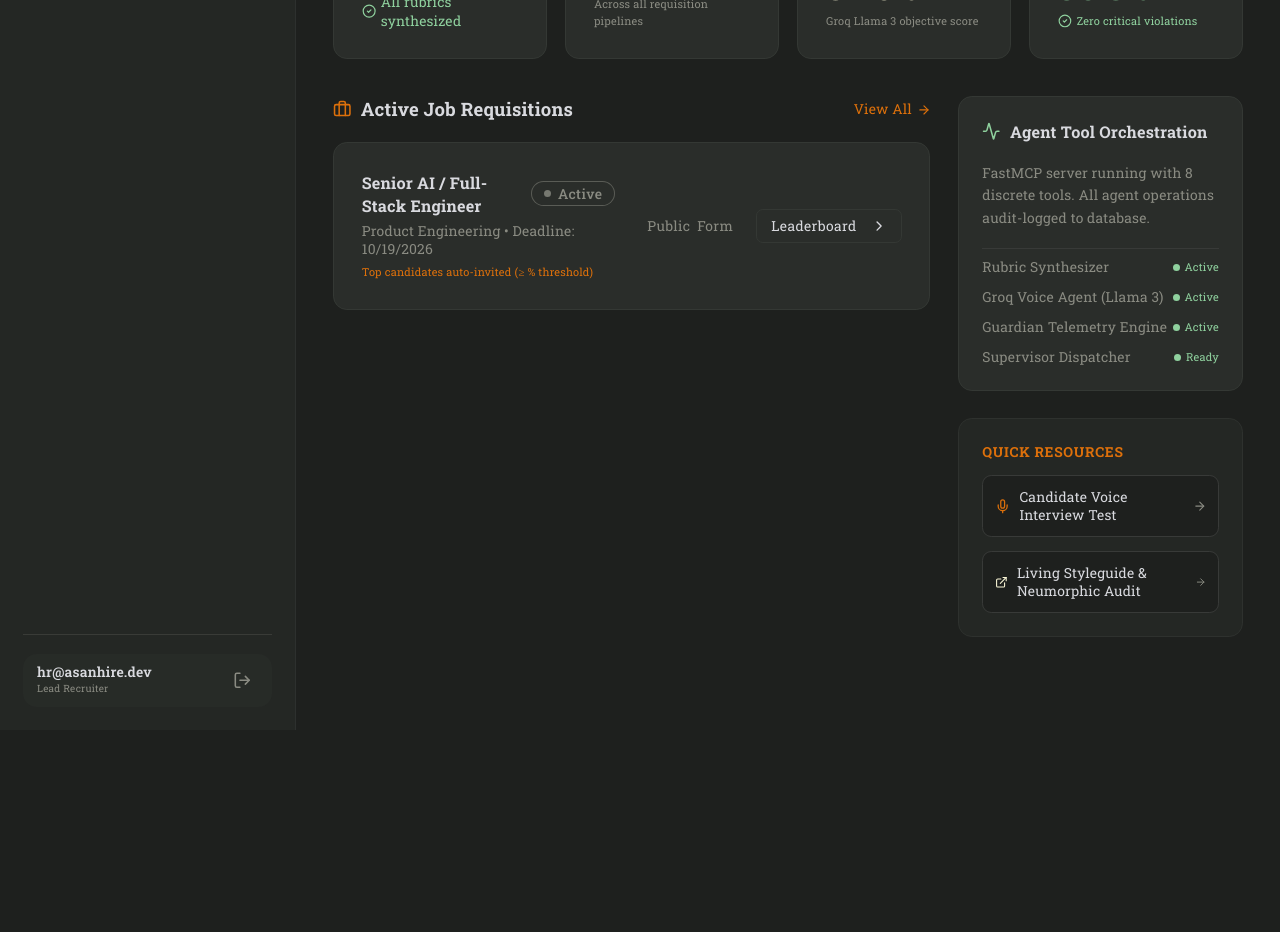
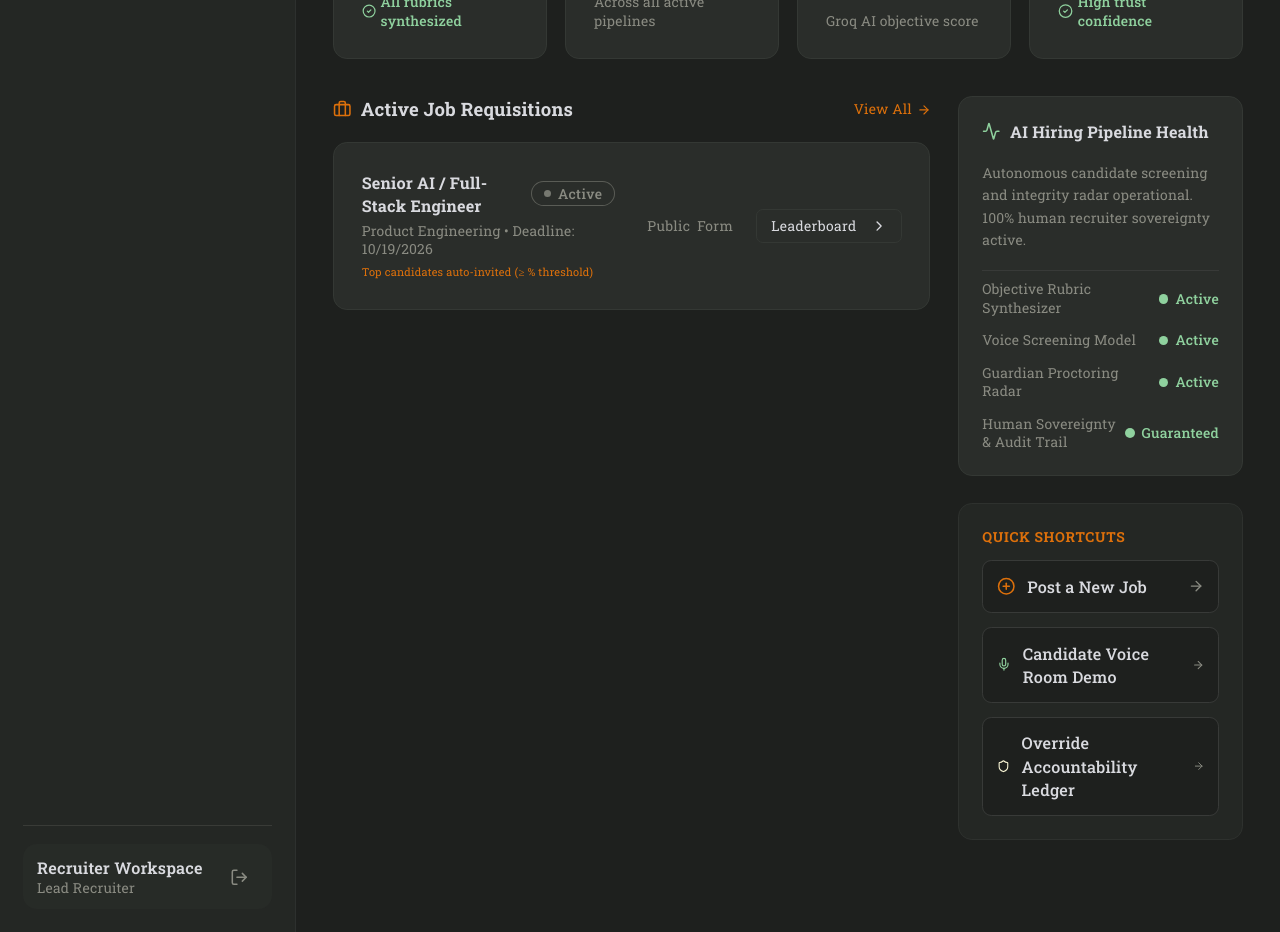
Before and after one commit to yjaveria3-netizen/asanHire, a Next.js app in the folder frontend/: page /hr in a window 1280 px wide. Shown: the part 360-1292 px from the top of the page. Before the commit the page ends 1090 px from the top, so only its background shows below. Built offline with nearby package versions, Linux system fonts and the light colour scheme; no server answers.

Commit message:
feat: overhaul frontend user-friendliness, zero-training navigation, and readable typography

```diff
--- a/frontend/src/app/hr/candidates/[id]/page.tsx
+++ b/frontend/src/app/hr/candidates/[id]/page.tsx
@@ -164,22 +164,22 @@
       {/* Header Bar */}
       <div className="flex flex-col gap-3">
         <div className="flex flex-wrap items-center justify-between gap-4">
-          <div className="flex items-center gap-3">
+          <div className="flex items-center gap-3.5">
             <Link href={`/hr/jobs/${candidate.job_id}`}>
               <NeuButton size="sm" variant="secondary">
-                <ArrowLeft className="w-4 h-4 mr-1" /> Back to Job
+                <ArrowLeft className="w-4 h-4 mr-1.5" /> Back to Job
               </NeuButton>
             </Link>
             <div>
-              <div className="flex items-center gap-2.5">
-                <h1 className="text-2xl font-bold text-[#D9DADF]">
+              <div className="flex items-center gap-2.5 flex-wrap">
+                <h1 className="text-2xl sm:text-3xl font-bold text-[#D9DADF]">
                   {candidate.full_name || candidate.name || "Candidate Dossier"}
                 </h1>
                 <NeuBadge status={candidate.status} />
               </div>
-              <p className="text-xs text-[#8A8B82] mt-0.5">
+              <p className="text-sm text-[#8A8B82] mt-1">
                 Applied: {new Date(candidate.created_at || Date.now()).toLocaleDateString()} &bull; Candidate ID:{" "}
-                <span className="font-mono text-[11px] text-[#8A8B82]">{candidate.id.slice(0, 8)}...</span>
+                <span className="font-mono text-xs text-[#8A8B82]">{candidate.id.slice(0, 8)}...</span>
               </p>
             </div>
           </div>
--- a/frontend/src/app/hr/jobs/[id]/page.tsx
+++ b/frontend/src/app/hr/jobs/[id]/page.tsx
@@ -157,31 +157,35 @@
 
   return (
     <div className="flex flex-col gap-6">
+      {/* Back to Jobs Navigation */}
+      <div>
+        <Link
+          href="/hr/jobs"
+          className="inline-flex items-center gap-2 text-sm text-[#8A8B82] hover:text-[#DD700B] transition-colors py-1 px-2 -ml-2 rounded-lg hover:bg-[#242724]"
+        >
+          <ArrowLeft className="w-4 h-4 text-[#DD700B]" />
+          <span>Back to Jobs</span>
+        </Link>
+      </div>
+
       {/* 1. Header & Actions Bar */}
       <div className="flex flex-wrap items-center justify-between gap-4">
-        <div className="flex items-center gap-3">
-          <Link href="/hr/jobs">
-            <NeuButton size="sm" variant="secondary">
-              <ArrowLeft className="w-4 h-4 mr-1" /> Back to Jobs
-            </NeuButton>
-          </Link>
-          <div className="flex items-center gap-3">
-            <Logo variant="mark" size="md" href={null} />
-            <div>
-              <div className="flex items-center gap-2">
-                <h1 className="text-2xl font-bold text-[#D9DADF]">{job.title}</h1>
-                <NeuBadge status="applied" label={job.status} />
-              </div>
-              <p className="text-xs text-[#8A8B82] mt-0.5">
-                {job.department || "Engineering"} &bull; ID: {job.id.substring(0, 8)}...
-              </p>
+        <div className="flex items-center gap-3.5">
+          <Logo variant="mark" size="md" href={null} />
+          <div>
+            <div className="flex items-center gap-2.5 flex-wrap">
+              <h1 className="text-2xl sm:text-3xl font-bold text-[#D9DADF]">{job.title}</h1>
+              <NeuBadge status="applied" label={job.status} />
             </div>
+            <p className="text-sm text-[#8A8B82] mt-1">
+              {job.department || "General"} &bull; ID: <span className="font-mono text-xs">{job.id.substring(0, 8)}...</span>
+            </p>
           </div>
         </div>
 
         <div className="flex items-center gap-2">
           <Link href={`/jobs/${job.id}`} target="_blank">
-            <NeuButton size="sm" variant="secondary">
+            <NeuButton size="sm" variant="secondary" className="text-xs font-semibold">
               Public Application Page <ExternalLink className="w-3.5 h-3.5 ml-1" />
             </NeuButton>
           </Link>
--- a/frontend/src/app/hr/jobs/new/page.tsx
+++ b/frontend/src/app/hr/jobs/new/page.tsx
@@ -77,20 +77,23 @@
 
   return (
     <div className="max-w-3xl mx-auto flex flex-col gap-6">
-      <div className="flex items-center gap-3">
-        <Link href="/hr/jobs">
-          <NeuButton size="sm" variant="secondary">
-            <ArrowLeft className="w-4 h-4 mr-1" /> Back to Jobs
-          </NeuButton>
+      <div>
+        <Link
+          href="/hr/jobs"
+          className="inline-flex items-center gap-2 text-sm text-[#8A8B82] hover:text-[#DD700B] transition-colors py-1 px-2 -ml-2 rounded-lg hover:bg-[#242724]"
+        >
+          <ArrowLeft className="w-4 h-4 text-[#DD700B]" />
+          <span>Back to Jobs</span>
         </Link>
-        <div className="flex items-center gap-3">
-          <Logo variant="mark" size="md" href={null} />
-          <div>
-            <h1 className="text-2xl font-bold text-[#D9DADF]">Post New Requisition</h1>
-            <p className="text-xs text-[#8A8B82] mt-0.5">
-              Define requirements. The Rubric Agent will automatically synthesize objective evaluation criteria.
-            </p>
-          </div>
+      </div>
+
+      <div className="flex items-center gap-3.5">
+        <Logo variant="mark" size="md" href={null} />
+        <div>
+          <h1 className="text-2xl sm:text-3xl font-bold text-[#D9DADF]">Post New Requisition</h1>
+          <p className="text-sm text-[#8A8B82] mt-1 leading-relaxed">
+            Define role requirements. The AI Rubric Agent will automatically synthesize objective, fair evaluation criteria.
+          </p>
         </div>
       </div>
 
--- a/frontend/src/app/hr/page.tsx
+++ b/frontend/src/app/hr/page.tsx
@@ -123,7 +123,7 @@
 
       {/* KPI Metric Cards */}
       <div className="grid grid-cols-1 sm:grid-cols-2 lg:grid-cols-4 gap-4">
-        <NeuCard variant="raised" className="p-5 flex flex-col justify-between hover:border-[#DD700B]/40 transition-all">
+        <NeuCard variant="raised" className="p-5 flex flex-col justify-between hover:border-[#DD700B]/40 hover:-translate-y-0.5 hover:shadow-lg transition-all">
           <div className="flex items-center justify-between">
             <span className="text-sm font-medium text-[#8A8B82]">Active Positions</span>
             <div className="w-8 h-8 rounded-lg bg-[#DD700B]/10 border border-[#DD700B]/20 flex items-center justify-center text-[#DD700B]">
@@ -132,55 +132,55 @@
           </div>
           <div className="mt-4">
             <div className="text-3xl font-bold text-[#D9DADF]">
-              {loading ? "..." : jobs.length || 3}
+              {loading ? "..." : jobs.length}
             </div>
-            <div className="text-xs text-[#8FD19E] mt-1 flex items-center gap-1">
+            <div className="text-xs text-[#8FD19E] mt-1 flex items-center gap-1 font-medium">
               <CheckCircle2 className="w-3.5 h-3.5" /> All rubrics synthesized
             </div>
           </div>
         </NeuCard>
 
-        <NeuCard variant="raised" className="p-5 flex flex-col justify-between">
+        <NeuCard variant="raised" className="p-5 flex flex-col justify-between hover:border-[#8FD19E]/40 hover:-translate-y-0.5 hover:shadow-lg transition-all">
           <div className="flex items-center justify-between">
-            <span className="text-xs font-medium text-[#8A8B82]">Total Screened</span>
+            <span className="text-sm font-medium text-[#8A8B82]">Total Screened</span>
             <div className="w-8 h-8 rounded-lg bg-[#8FD19E]/10 border border-[#8FD19E]/20 flex items-center justify-center text-[#8FD19E]">
               <Users className="w-4 h-4" />
             </div>
           </div>
           <div className="mt-4">
             <div className="text-3xl font-bold text-[#D9DADF]">42</div>
-            <div className="text-[11px] text-[#8A8B82] mt-1">
-              Across all requisition pipelines
+            <div className="text-xs text-[#8A8B82] mt-1">
+              Across all active pipelines
             </div>
           </div>
         </NeuCard>
 
-        <NeuCard variant="raised" className="p-5 flex flex-col justify-between">
+        <NeuCard variant="raised" className="p-5 flex flex-col justify-between hover:border-[#FCF8D8]/40 hover:-translate-y-0.5 hover:shadow-lg transition-all">
           <div className="flex items-center justify-between">
-            <span className="text-xs font-medium text-[#8A8B82]">Voice Screening Avg</span>
+            <span className="text-sm font-medium text-[#8A8B82]">Voice Screening Avg</span>
             <div className="w-8 h-8 rounded-lg bg-[#FCF8D8]/10 border border-[#FCF8D8]/20 flex items-center justify-center text-[#FCF8D8]">
               <Mic className="w-4 h-4" />
             </div>
           </div>
           <div className="mt-4">
             <div className="text-3xl font-bold text-[#FCF8D8]">84.6%</div>
-            <div className="text-[11px] text-[#8A8B82] mt-1">
-              Groq Llama 3 objective score
+            <div className="text-xs text-[#8A8B82] mt-1">
+              Groq AI objective score
             </div>
           </div>
         </NeuCard>
 
-        <NeuCard variant="raised" className="p-5 flex flex-col justify-between">
+        <NeuCard variant="raised" className="p-5 flex flex-col justify-between hover:border-[#8FD19E]/40 hover:-translate-y-0.5 hover:shadow-lg transition-all">
           <div className="flex items-center justify-between">
-            <span className="text-xs font-medium text-[#8A8B82]">Guardian Integrity Avg</span>
+            <span className="text-sm font-medium text-[#8A8B82]">Guardian Integrity Avg</span>
             <div className="w-8 h-8 rounded-lg bg-[#8FD19E]/10 border border-[#8FD19E]/20 flex items-center justify-center text-[#8FD19E]">
               <Shield className="w-4 h-4" />
             </div>
           </div>
           <div className="mt-4">
             <div className="text-3xl font-bold text-[#8FD19E]">96.8%</div>
-            <div className="text-[11px] text-[#8FD19E] mt-1 flex items-center gap-1">
-              <CheckCircle2 className="w-3 h-3" /> Zero critical violations
+            <div className="text-xs text-[#8FD19E] mt-1 flex items-center gap-1 font-medium">
+              <CheckCircle2 className="w-3.5 h-3.5" /> High trust confidence
             </div>
           </div>
         </NeuCard>
@@ -252,41 +252,41 @@
           </div>
         </div>
 
-        {/* Right Column: System Orchestration Status & Quick Links (1 col) */}
+        {/* Right Column: AI Pipeline Health & Quick Resources (1 col) */}
         <div className="flex flex-col gap-6">
-          {/* FastMCP Agent Health */}
+          {/* Autonomous AI & Proctoring Health */}
           <div className="neu-raised p-5 rounded-xl flex flex-col gap-4">
             <h3 className="text-sm font-bold text-[#D9DADF] flex items-center gap-2">
               <Activity className="w-4 h-4 text-[#8FD19E]" />
-              Agent Tool Orchestration
+              AI Hiring Pipeline Health
             </h3>
             <p className="text-xs text-[#8A8B82] leading-relaxed">
-              FastMCP server running with 8 discrete tools. All agent operations audit-logged to database.
+              Autonomous candidate screening and integrity radar operational. 100% human recruiter sovereignty active.
             </p>
 
-            <div className="space-y-2.5 pt-2 border-t border-[#383A38] text-xs">
+            <div className="space-y-3 pt-2 border-t border-[#383A38] text-sm">
               <div className="flex items-center justify-between">
-                <span className="text-[#8A8B82]">Rubric Synthesizer</span>
-                <span className="text-[#8FD19E] font-mono text-[11px] flex items-center gap-1">
-                  <span className="w-1.5 h-1.5 rounded-full bg-[#8FD19E]" /> Active
+                <span className="text-[#8A8B82] text-xs">Objective Rubric Synthesizer</span>
+                <span className="text-[#8FD19E] font-mono text-xs flex items-center gap-1.5 font-medium">
+                  <span className="w-2 h-2 rounded-full bg-[#8FD19E]" /> Active
                 </span>
               </div>
               <div className="flex items-center justify-between">
-                <span className="text-[#8A8B82]">Groq Voice Agent (Llama 3)</span>
-                <span className="text-[#8FD19E] font-mono text-[11px] flex items-center gap-1">
-                  <span className="w-1.5 h-1.5 rounded-full bg-[#8FD19E]" /> Active
+                <span className="text-[#8A8B82] text-xs">Voice Screening Model</span>
+                <span className="text-[#8FD19E] font-mono text-xs flex items-center gap-1.5 font-medium">
+                  <span className="w-2 h-2 rounded-full bg-[#8FD19E]" /> Active
                 </span>
               </div>
               <div className="flex items-center justify-between">
-                <span className="text-[#8A8B82]">Guardian Telemetry Engine</span>
-                <span className="text-[#8FD19E] font-mono text-[11px] flex items-center gap-1">
-                  <span className="w-1.5 h-1.5 rounded-full bg-[#8FD19E]" /> Active
+                <span className="text-[#8A8B82] text-xs">Guardian Proctoring Radar</span>
+                <span className="text-[#8FD19E] font-mono text-xs flex items-center gap-1.5 font-medium">
+                  <span className="w-2 h-2 rounded-full bg-[#8FD19E]" /> Active
                 </span>
               </div>
               <div className="flex items-center justify-between">
-                <span className="text-[#8A8B82]">Supervisor Dispatcher</span>
-                <span className="text-[#8FD19E] font-mono text-[11px] flex items-center gap-1">
-                  <span className="w-1.5 h-1.5 rounded-full bg-[#8FD19E]" /> Ready
+                <span className="text-[#8A8B82] text-xs">Human Sovereignty &amp; Audit Trail</span>
+                <span className="text-[#8FD19E] font-mono text-xs flex items-center gap-1.5 font-medium">
+                  <span className="w-2 h-2 rounded-full bg-[#8FD19E]" /> Guaranteed
                 </span>
               </div>
             </div>
@@ -295,26 +295,37 @@
           {/* Quick Shortcuts */}
           <div className="neu-inset p-5 rounded-xl flex flex-col gap-3">
             <h3 className="text-xs font-bold uppercase tracking-wider text-[#DD700B]">
-              Quick Resources
+              Quick Shortcuts
             </h3>
             <Link
-              href="/interview/demo-token"
-              className="flex items-center justify-between p-2.5 rounded-lg bg-[#1E201E] border border-[#383A38] text-xs text-[#D9DADF] hover:border-[#DD700B] transition-colors"
+              href="/hr/jobs/new"
+              className="flex items-center justify-between p-3 rounded-lg bg-[#1E201E] border border-[#383A38] text-sm text-[#D9DADF] hover:border-[#DD700B] transition-colors"
             >
-              <div className="flex items-center gap-2">
-                <Mic className="w-4 h-4 text-[#DD700B]" />
-                <span>Candidate Voice Interview Test</span>
+              <div className="flex items-center gap-2.5">
+                <PlusCircle className="w-4 h-4 text-[#DD700B]" />
+                <span className="font-medium">Post a New Job</span>
               </div>
               <ArrowRight className="w-3.5 h-3.5 text-[#8A8B82]" />
             </Link>
 
             <Link
-              href="/hr/design-check"
-              className="flex items-center justify-between p-2.5 rounded-lg bg-[#1E201E] border border-[#383A38] text-xs text-[#D9DADF] hover:border-[#DD700B] transition-colors"
+              href="/interview/demo-token"
+              className="flex items-center justify-between p-3 rounded-lg bg-[#1E201E] border border-[#383A38] text-sm text-[#D9DADF] hover:border-[#DD700B] transition-colors"
             >
-              <div className="flex items-center gap-2">
-                <ExternalLink className="w-4 h-4 text-[#FCF8D8]" />
-                <span>Living Styleguide &amp; Neumorphic Audit</span>
+              <div className="flex items-center gap-2.5">
+                <Mic className="w-4 h-4 text-[#8FD19E]" />
+                <span className="font-medium">Candidate Voice Room Demo</span>
+              </div>
+              <ArrowRight className="w-3.5 h-3.5 text-[#8A8B82]" />
+            </Link>
+
+            <Link
+              href="/hr/overrides"
+              className="flex items-center justify-between p-3 rounded-lg bg-[#1E201E] border border-[#383A38] text-sm text-[#D9DADF] hover:border-[#DD700B] transition-colors"
+            >
+              <div className="flex items-center gap-2.5">
+                <Shield className="w-4 h-4 text-[#FCF8D8]" />
+                <span className="font-medium">Override Accountability Ledger</span>
               </div>
               <ArrowRight className="w-3.5 h-3.5 text-[#8A8B82]" />
             </Link>
--- a/frontend/src/app/jobs/[id]/page.tsx
+++ b/frontend/src/app/jobs/[id]/page.tsx
@@ -177,7 +177,13 @@
         {/* Header */}
         <header className="flex items-center justify-between pb-4 border-b border-[#D9DADF]/10">
           <Logo variant="full" size="lg" href="/" priority />
-          <span className="text-xs font-mono text-[#8A8B82]">Careers Portal</span>
+          <Link
+            href="/"
+            className="inline-flex items-center gap-1.5 text-sm text-[#8A8B82] hover:text-[#DD700B] transition-colors py-1 px-2.5 rounded-lg hover:bg-[#242724]"
+          >
+            <ArrowLeft className="w-4 h-4 text-[#DD700B]" />
+            <span>Return to Home</span>
+          </Link>
         </header>
 
         {/* Job Title & Summary Card */}
--- a/frontend/src/components/neu/NeuSidebar.tsx
+++ b/frontend/src/components/neu/NeuSidebar.tsx
@@ -2,17 +2,28 @@
 
 import React, { useState, useEffect } from "react";
 import Link from "next/link";
-import { usePathname } from "next/navigation";
+import { usePathname, useRouter } from "next/navigation";
 import { Logo } from "@/components/brand/Logo";
 import { LayoutDashboard, Briefcase, PlusCircle, LogOut, ShieldAlert } from "lucide-react";
 import { api } from "@/lib/api";
+import { createClient } from "@/lib/supabase/client";
 
 export const NeuSidebar: React.FC = () => {
   const pathname = usePathname();
+  const router = useRouter();
   const [unansweredCount, setUnansweredCount] = useState<number>(0);
+  const [userEmail, setUserEmail] = useState<string | null>(null);
+  const [loggingOut, setLoggingOut] = useState(false);
 
   useEffect(() => {
     let isMounted = true;
+    const supabase = createClient();
+    supabase.auth.getUser().then(({ data }) => {
+      if (isMounted && data?.user?.email) {
+        setUserEmail(data.user.email);
+      }
+    }).catch(() => {});
+
     api
       .getHROverrides()
       .then((overrides) => {
@@ -32,6 +43,25 @@
       isMounted = false;
     };
   }, [pathname]);
+
+  const handleLogout = async () => {
+    setLoggingOut(true);
+    try {
+      const supabase = createClient();
+      await supabase.auth.signOut();
+    } catch {
+      // Handled silently
+    } finally {
+      if (typeof window !== "undefined") {
+        try {
+          localStorage.clear();
+          sessionStorage.clear();
+        } catch {}
+      }
+      router.push("/login?logout=true");
+      router.refresh();
+    }
+  };
 
   const navItems = [
     { label: "Overview", href: "/hr", icon: LayoutDashboard },
@@ -91,18 +121,22 @@
 
       {/* User Session Footer */}
       <div className="pt-4 border-t border-[#8A8B82]/20">
-        <div className="flex items-center justify-between px-2 md:px-3 py-2 rounded-xl bg-[#2A2D2A]/60">
+        <div className="flex items-center justify-between px-2 md:px-3 py-2.5 rounded-xl bg-[#2A2D2A]/60">
           <div className="hidden md:block truncate">
-            <p className="text-xs font-semibold text-[#D9DADF] truncate">hr@asanhire.dev</p>
-            <p className="text-[10px] text-[#8A8B82]">Lead Recruiter</p>
+            <p className="text-sm font-semibold text-[#D9DADF] truncate" title={userEmail || "Recruiter"}>
+              {userEmail || "Recruiter Workspace"}
+            </p>
+            <p className="text-xs text-[#8A8B82] font-mono">Lead Recruiter</p>
           </div>
-          <Link
-            href="/login"
-            className="p-1.5 text-[#8A8B82] hover:text-[#E57373] transition-colors mx-auto md:mx-0"
-            title="Sign out"
+          <button
+            type="button"
+            onClick={handleLogout}
+            disabled={loggingOut}
+            className="p-2 text-[#8A8B82] hover:text-[#E57373] hover:bg-[#1E201E] rounded-lg transition-colors mx-auto md:mx-0 disabled:opacity-50"
+            title="Sign out of Recruiter Portal"
           >
             <LogOut className="w-4 h-4" />
-          </Link>
+          </button>
         </div>
       </div>
     </aside>
```
Also changed, not shown: frontend/src/app/hr/jobs/page.tsx (+57 -12 lines), frontend/src/app/login/page.tsx (+57 -7 lines).
